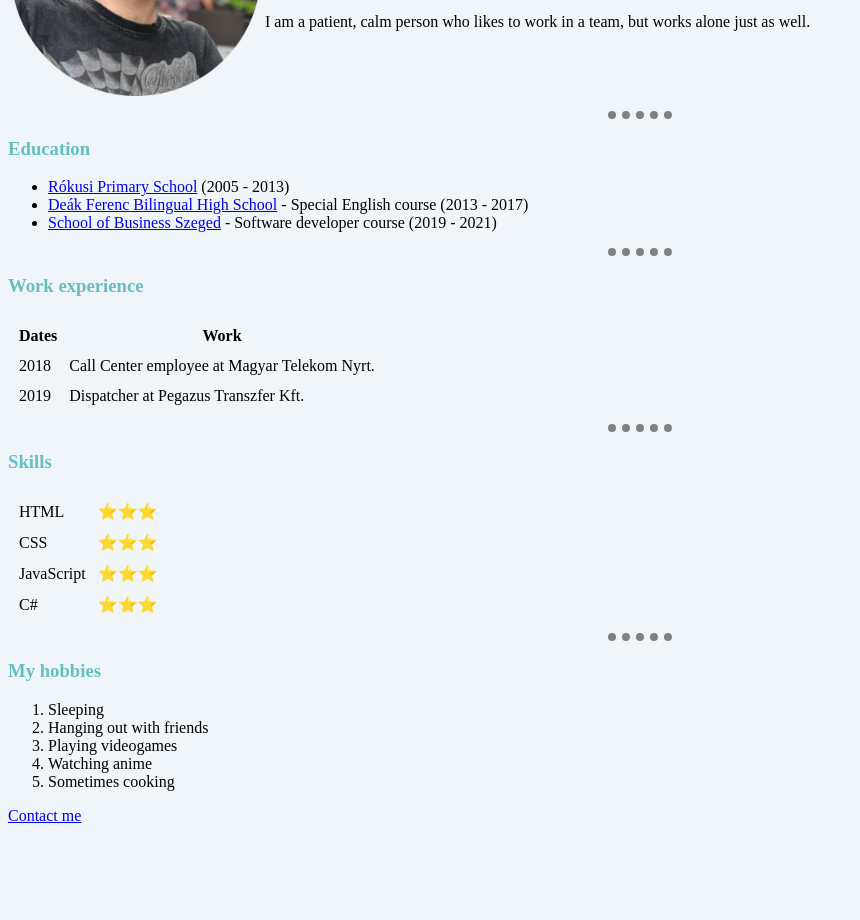
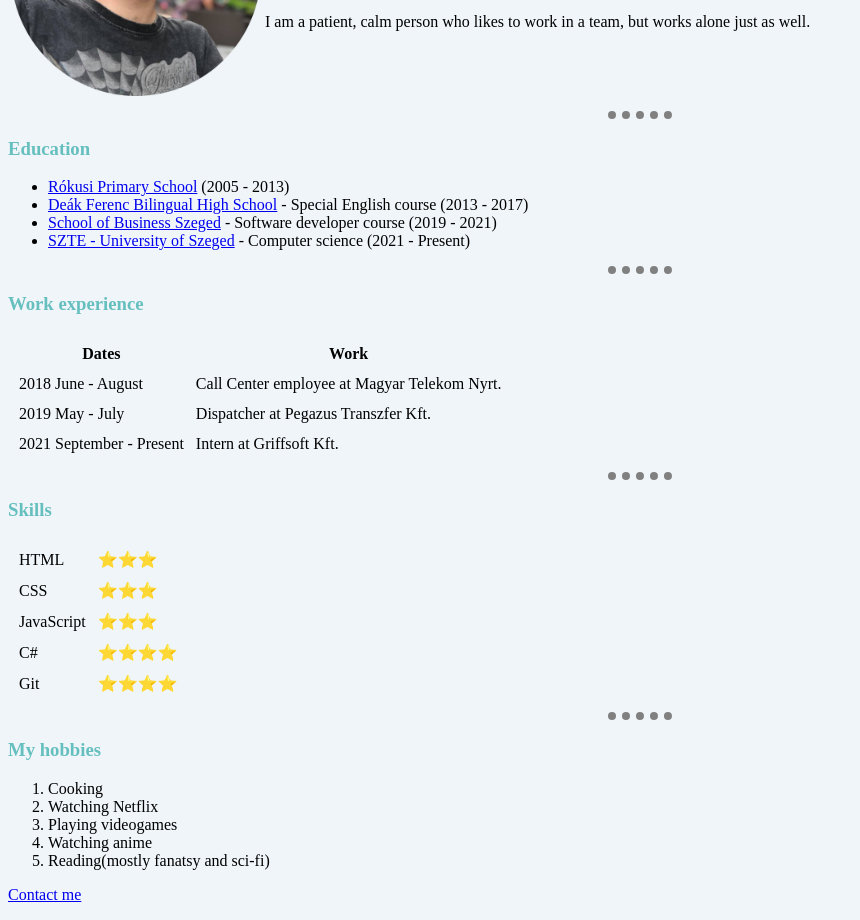
Before and after one commit to kisslaci98/cv, a plain HTML site: page index.html in a window 1280 px wide. Shown: the part 165-1085 px from the top of the page, without its empty margins (0-860 px from the left). Before the commit the page ends 1006 px from the top, so only its background shows below. Drawn offline with Linux system fonts and the light colour scheme.

Commit message:
Modified and updated the content of the index and contact pages

```diff
--- a/index.html
+++ b/index.html
@@ -20,6 +20,7 @@
         <li><a href="https://www.rokusi.hu/" target="_blank">Rókusi Primary School</a> (2005 - 2013)</li>
         <li><a href="http://www.dfg-szeged.hu/" target="_blank">Deák Ferenc Bilingual High School</a> - Special English course (2013 - 2017)</li>
         <li><a href="http://sobszeged.hu/" target="_blank">School of Business Szeged</a> - Software developer course (2019 - 2021)</li>
+        <li><a href="https://u-szeged.hu/" target="_blank">SZTE - University of Szeged</a> - Computer science (2021 - Present)</li>
     </ul>
     <hr>
     <table cellspacing="10px">
@@ -28,8 +29,9 @@
             <tr><th>Dates</th><th>Work</th></tr>
         </thead>
         <tbody>
-            <tr><td>2018</td><td>Call Center employee at Magyar Telekom Nyrt.</td></tr>
-            <tr><td>2019</td><td>Dispatcher at Pegazus Transzfer Kft.</td></tr>
+            <tr><td>2018 June - August</td><td>Call Center employee at Magyar Telekom Nyrt.</td></tr>
+            <tr><td>2019 May - July</td><td>Dispatcher at Pegazus Transzfer Kft.</td></tr>
+            <tr><td>2021 September - Present</td><td>Intern at Griffsoft Kft.</td></tr>
         </tbody>
     </table>
     <hr>
@@ -38,16 +40,17 @@
         <tr><td>HTML</td><td>⭐⭐⭐</td></tr>
         <tr><td>CSS</td><td>⭐⭐⭐</td></tr>
         <tr><td>JavaScript</td><td>⭐⭐⭐</td></tr>
-        <tr><td>C#</td><td>⭐⭐⭐</td></tr>
+        <tr><td>C#</td><td>⭐⭐⭐⭐</td></tr>
+        <tr><td>Git</td><td>⭐⭐⭐⭐</td></tr>
     </table>
     <hr>
     <h3>My hobbies</h3>
     <ol>
-        <li>Sleeping</li>
-        <li>Hanging out with friends</li>
+        <li>Cooking</li>
+        <li>Watching Netflix</li>
         <li>Playing videogames</li>
         <li>Watching anime</li>
-        <li>Sometimes cooking</li>
+        <li>Reading(mostly fanatsy and sci-fi)</li>
     </ol>
     <p><a href="./contacts.html">Contact me</a></p>
 </body>
```
Also changed, not shown: contacts.html (+5 -4 lines).
